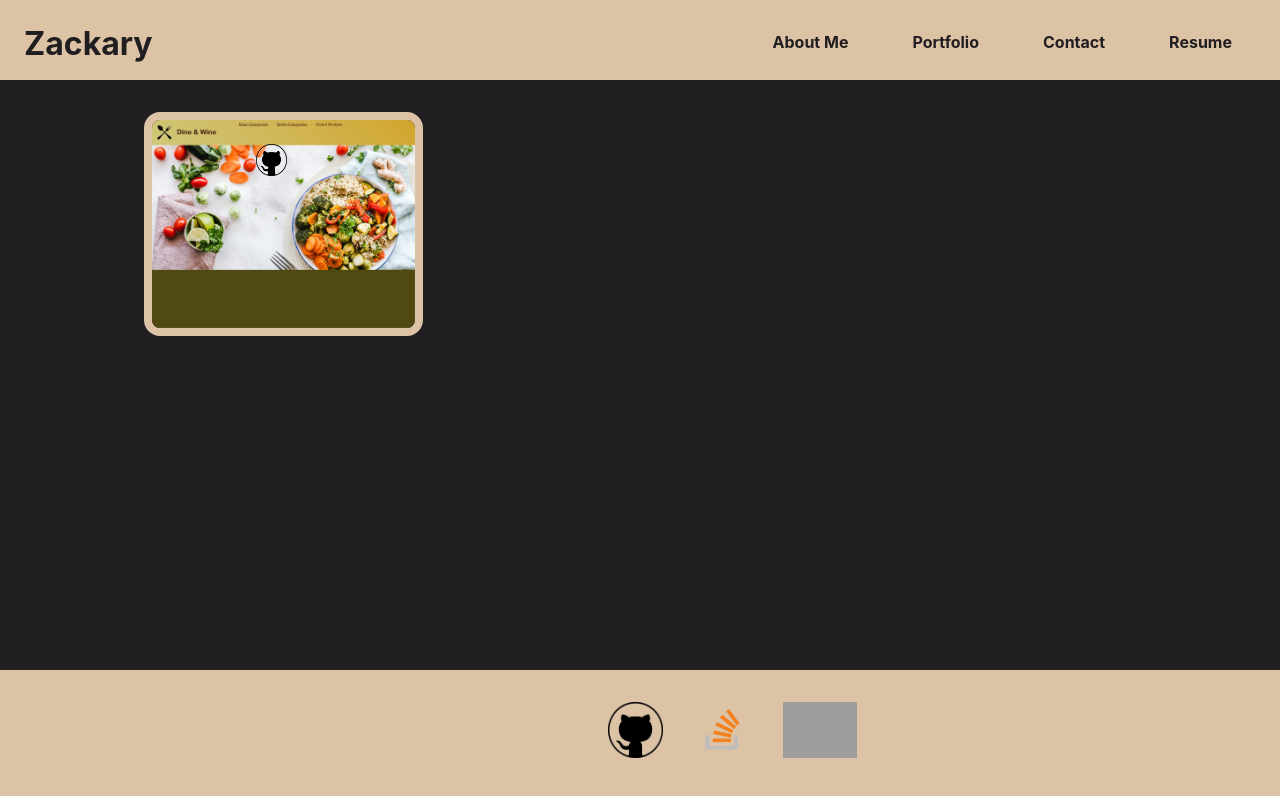
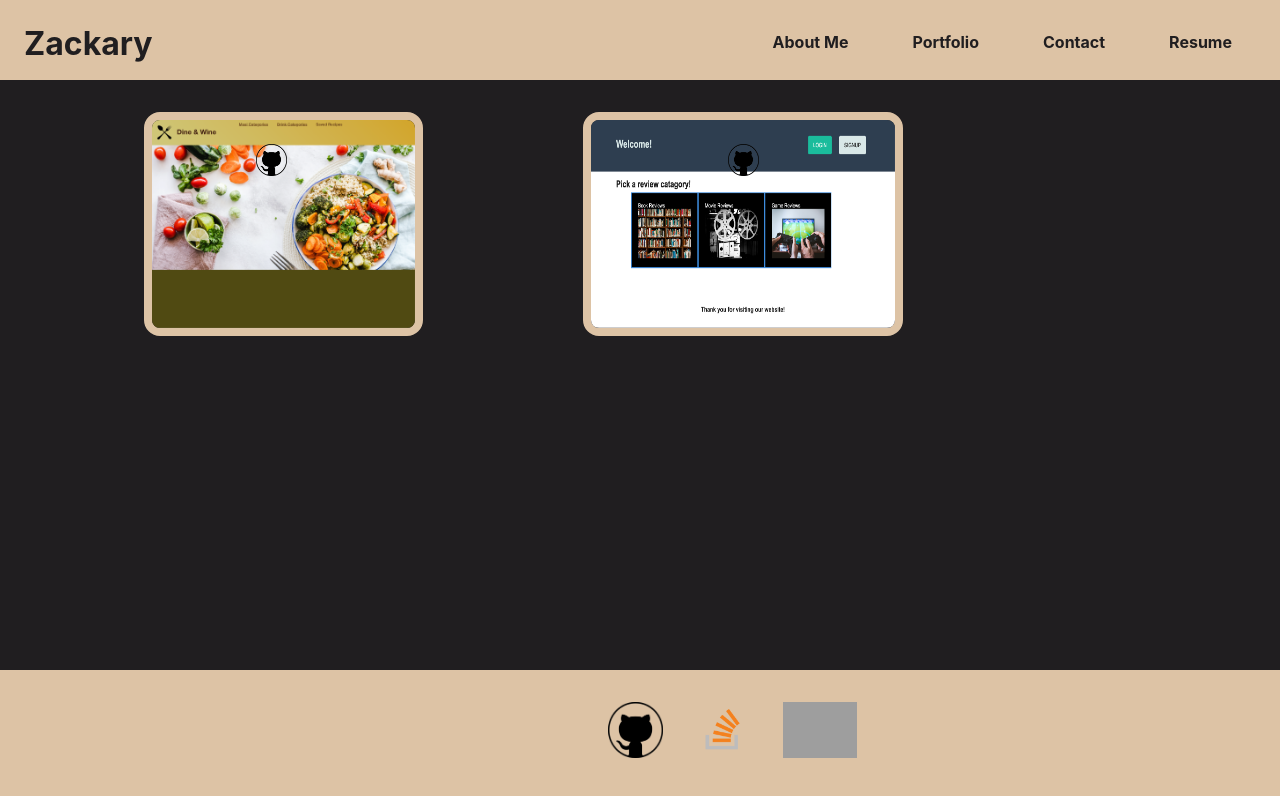
Before and after one commit to ZackHuston/React-Portfolio, a React (Create React App) app: page / in a window 1280 px wide. Both pictures are taken after a click on the item "Portfolio". Shown: the top 796 px of the page. Built offline with nearby package versions, Linux system fonts and the light colour scheme; grey boxes are pictures that could not be loaded.

Commit message:
Added Second project

```diff
--- a/src/components/Portfolio.js
+++ b/src/components/Portfolio.js
@@ -1,25 +1,48 @@
-import React from 'react';
-import "./styles/Portfolio.css"
-import dineWine from '../assets/Dine&Wine.png'
+import React from "react";
+import "./styles/Portfolio.css";
+import dineWine from "../assets/Dine&Wine.png";
+import reviewApp from "../assets/ReviewsForDays.png";
 import Github from "../assets/github2.png";
-
 
 export default function Portfolio() {
   return (
-        <div className='portfolio'>
-      <a href="https://terryboufis.github.io/Dine-and-Wine-App/"
+    <div className="portfolio">
+      <a
+        href="https://terryboufis.github.io/Dine-and-Wine-App/"
         target="_blank"
-      rel="noreferrer">
-        <img className="app" src={dineWine} alt="Dine&Wine app screenshot" />
+        rel="noreferrer"
+      >
+        <img className="app" src={dineWine} alt="Dine&Wine App Screenshot" />
       </a>
-      <ul className='GitHub-Link'>
-        <li><a href="https://github.com/TerryBoufis/Dine-and-Wine-App"
+      <ul className="GitHub-Link">
+        <li>
+          <a
+            href="https://github.com/TerryBoufis/Dine-and-Wine-App"
             target="_blank"
-      rel="noreferrer">
+            rel="noreferrer"
+          >
             <img className="github2" src={Github} alt="Github Link Logo" />
           </a>
         </li>
       </ul>
+      <a
+        href="https://reviews-for-days.herokuapp.com/Links to an external site."
+        target="_blank"
+        rel="noreferrer"
+        >
+          <img className="app2" src={reviewApp} alt="Review App Screenshot"/>
+      </a>
+      <ul className="GitHub-Link2">
+        <li>
+          <a
+            href="https://github.com/Hayek23/Reviews-For-Days"
+            target="_blank"
+            rel="noreferrer">
+              <img className="github3" src={Github} alt="Github Link Logo"></img>
+
+          </a>
+        </li>
+      </ul>
     </div>
-    )
+  );
 }
--- a/src/components/styles/Portfolio.css
+++ b/src/components/styles/Portfolio.css
@@ -33,3 +33,39 @@
 .github2:hover{
     height: 5rem
 }
+
+.app2{
+    position: relative;
+    height: 13rem;
+    width: 19rem;
+    margin-left: 10rem;
+    margin-top: 2rem;
+    list-style: none;
+    border: .5rem solid #DDC3A5;
+    border-radius: 1rem;
+}
+
+.GitHub-Link2{
+    position: absolute;
+    list-style: none;
+    top: 8rem;
+    left: 43rem
+}
+
+.github3{
+    height: 2rem;
+}
+
+.app2:hover{
+    position: relative;
+    height: 15rem;
+    margin-left: 9rem;
+    margin-top: 2rem;
+    list-style: none;
+    background-color: #DDC3A5;
+    opacity:0.8 !important;
+}
+
+.github3:hover{
+    height: 5rem
+}
```
Also changed, not shown: src/assets/ReviewsForDays.png (added). Lines whose indentation alone changed are shown as unchanged.
